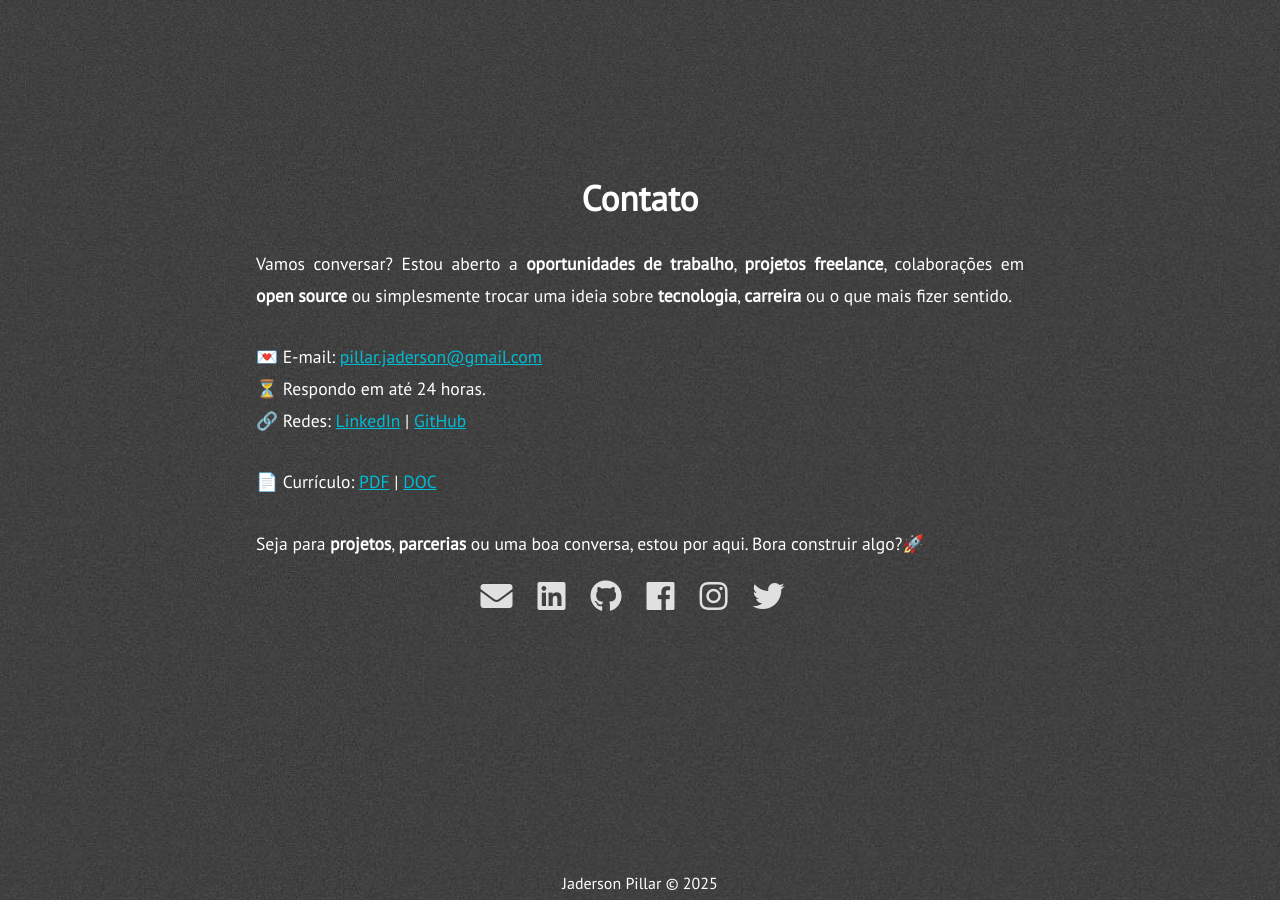
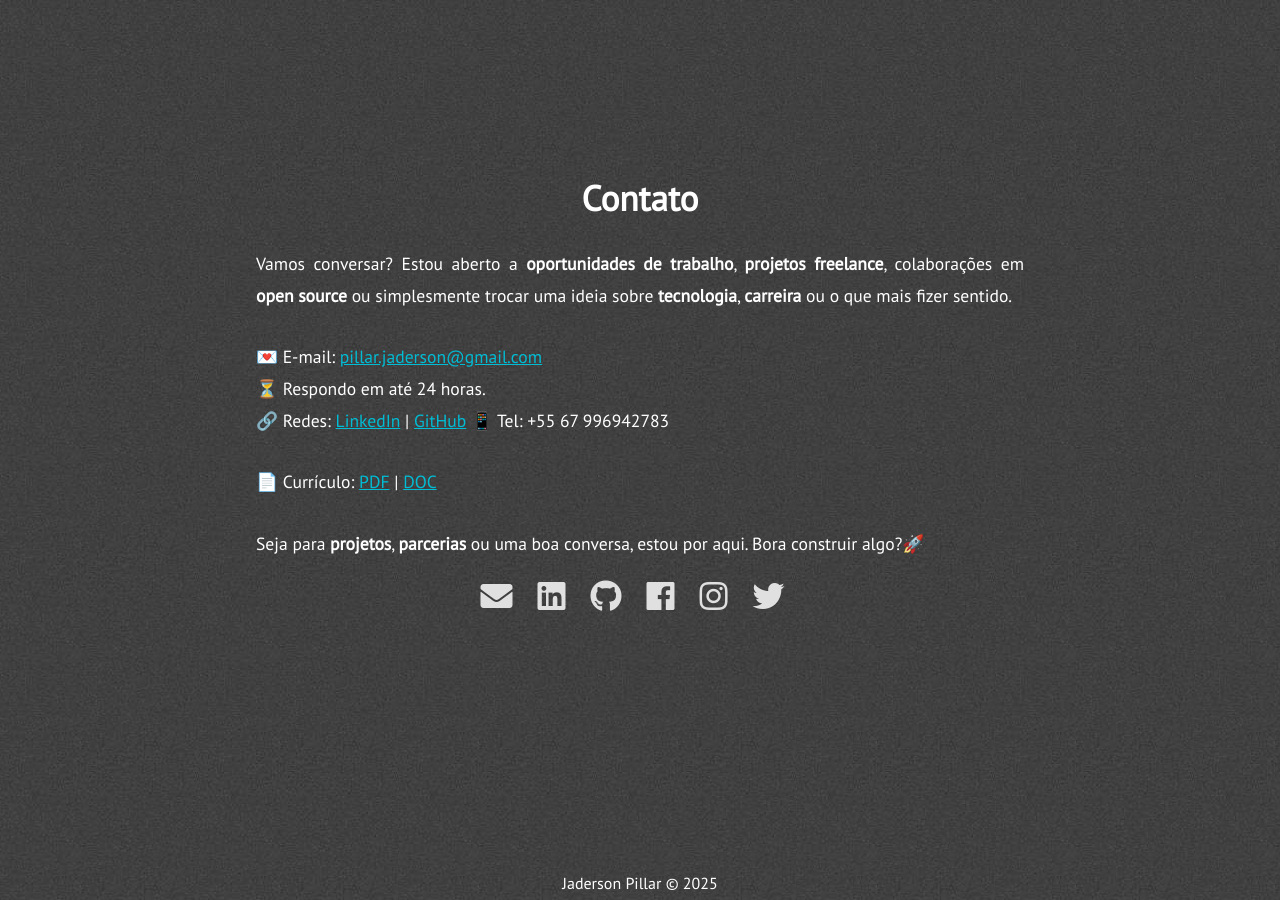
Before and after one commit to Jadersonn/aboutmi, a Jekyll site: the page built from index.html, in a window 1280 px wide and 900 px high, scrolled down 4468 px. Built offline with Jekyll 4.4.1, drawn with Linux system fonts in a browser that asks for light colours; nearby versions of some CDN libraries.

Commit message:
adicionando tel na minha pag

```diff
--- a/_includes/extra.html
+++ b/_includes/extra.html
@@ -15,6 +15,7 @@
                 🔗 Redes:
                 <a href="https://linkedin.com/in/jaderson-pillar" target="_blank">LinkedIn</a> |
                 <a href="https://github.com/Jadersonn" target="_blank">GitHub</a>
+                📱 Tel: +55 67 996942783
             </p>
 
             <p class="paragraph-text justify-text">
```
Also changed, not shown: 2 other files.
